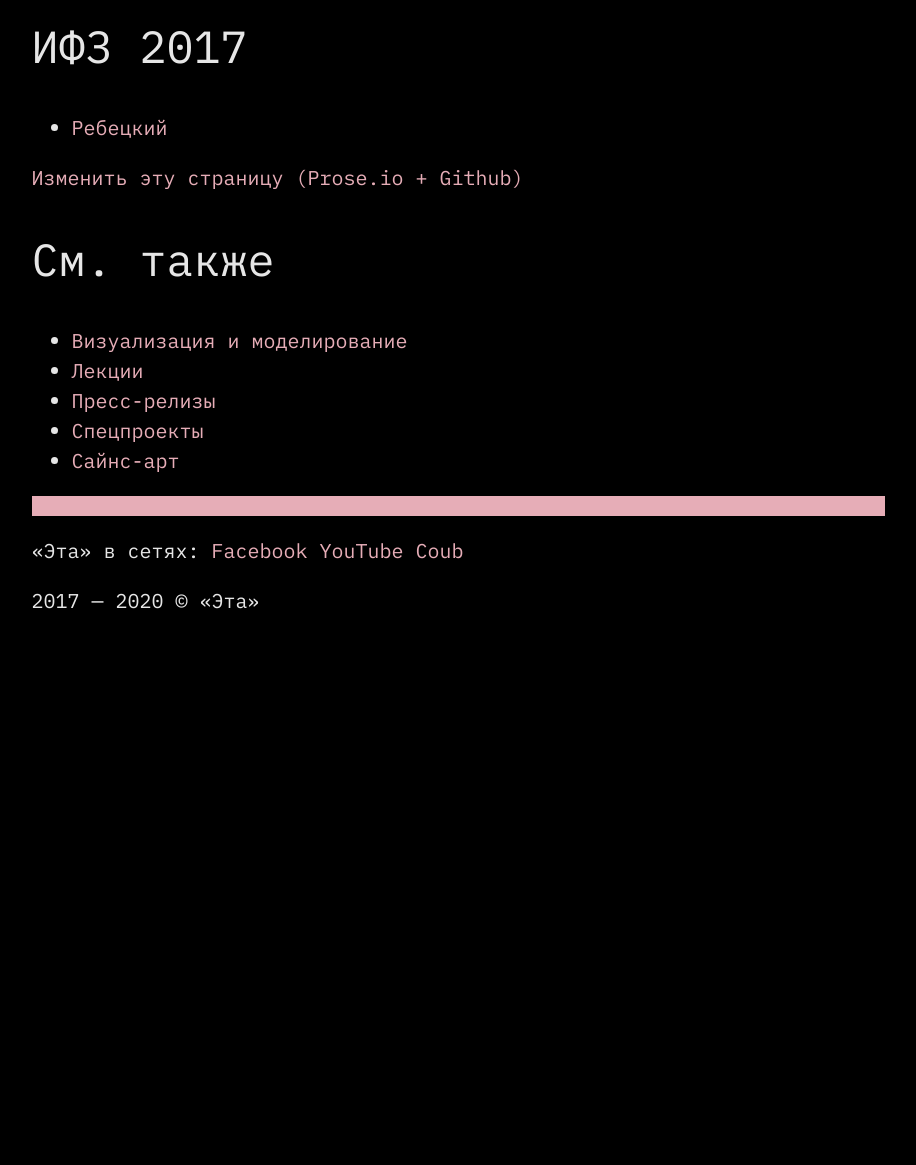
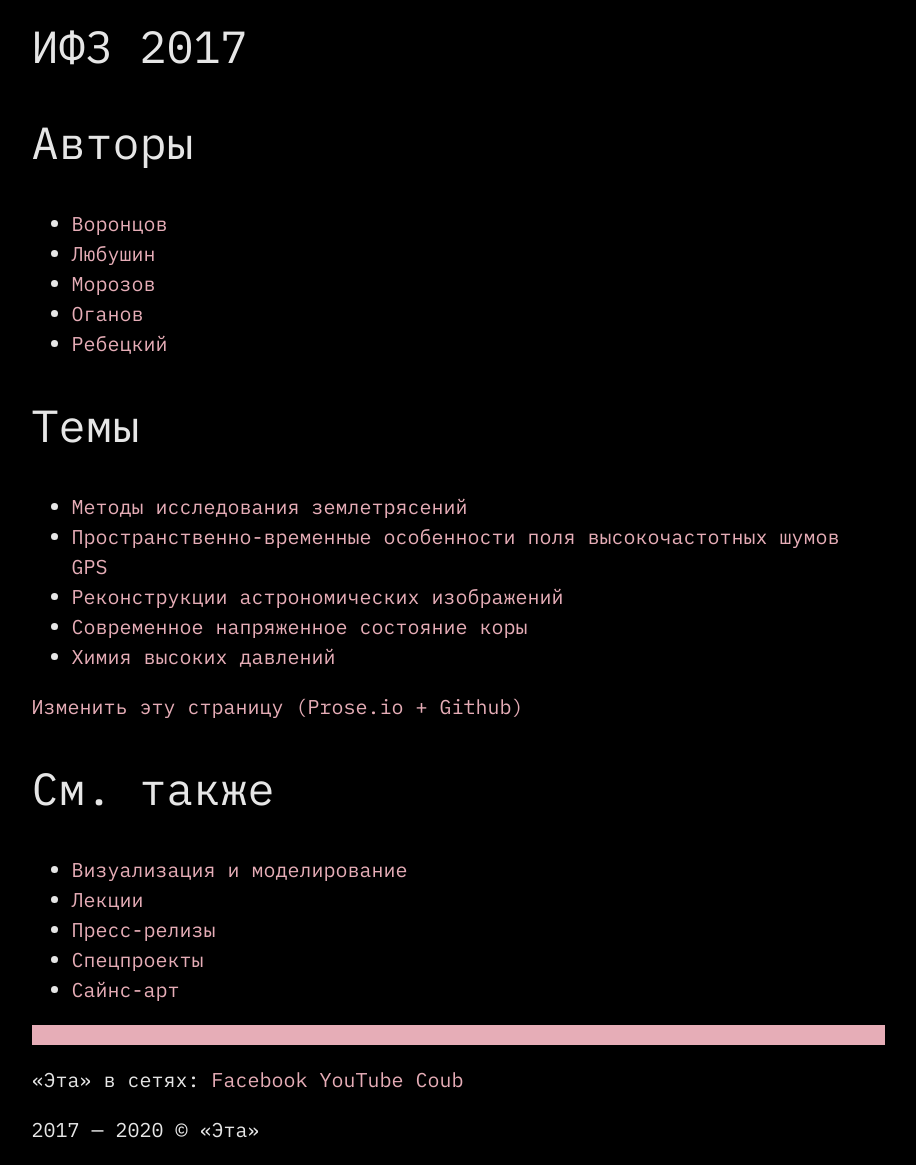
Before and after one commit to indexmod/eta.ga, a Jekyll site: the page built from lections.md, in a window 1280 px wide. Shown: the part 473-1638 px from the top of the page, without its empty margins (200-1116 px from the left). Built offline with Jekyll 4.4.1, drawn with Linux system fonts in a browser that asks for light colours; before the commit the page ends 1109 px from its top, so only the background shows below that.

```diff
--- a/lections.md
+++ b/lections.md
@@ -7,4 +7,18 @@ shortname: Лекции
 video: https://media.giphy.com/media/I1lYyNgL2wc4o/giphy.mp4
 ---
 
-+ [Ребецкий](Rebetsky)
+## Авторы
+
++ [Воронцов](vorontsov)
++ [Любушин](lubushin)
++ [Морозов](morozov)
++ [Оганов](oganov)
++ [Ребецкий](rebetsky)
+
+## Темы
+
++ [Методы исследования землетрясений](morozov)
++ [Пространственно-временные особенности поля высокочастотных шумов GPS](lubushin)
++ [Реконструкции астрономических изображений](vorontsov)
++ [Современное напряженное состояние коры](rebetsky)
++ [Химия высоких давлений](oganov)
```
Also changed, not shown: vorontsov.md (added, +10 -0 lines), 1 other file.
